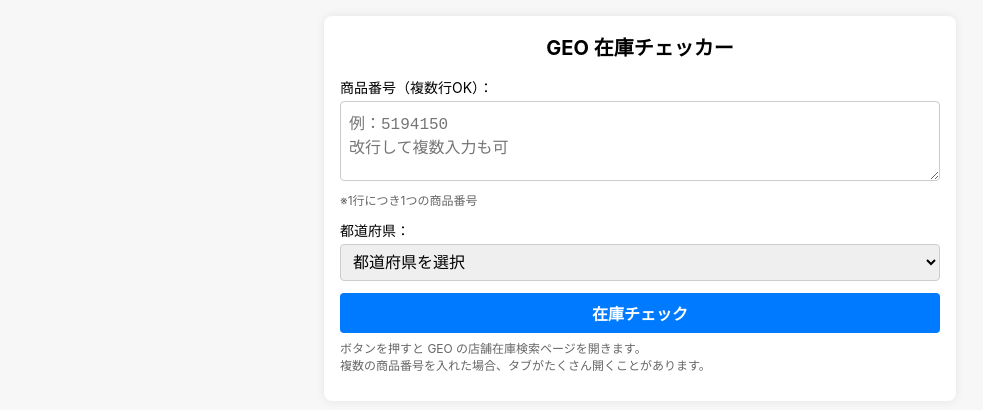
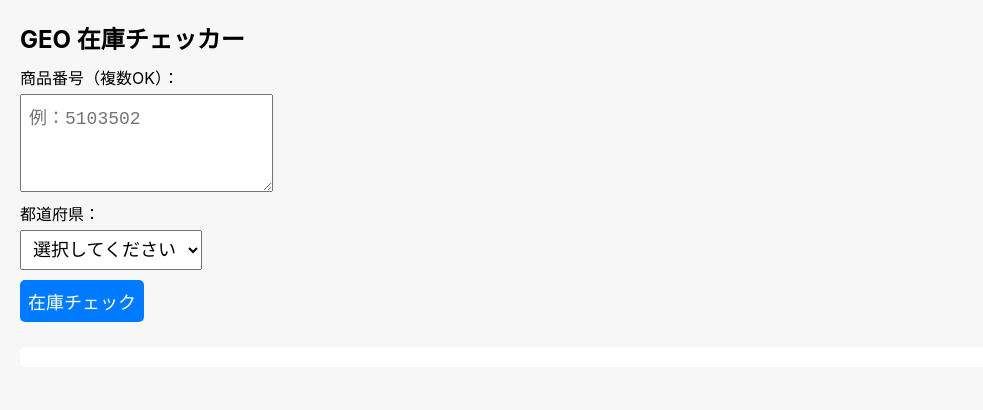
Before and after one commit to yushi464939/geo_checker, a plain HTML site: page index.html in a window 1280 px wide. Shown: the whole page, without its empty margins (0-983 px from the left). Drawn offline with Linux system fonts and the light colour scheme.

Commit message:
Update index.html

```diff
--- a/index.html
+++ b/index.html
@@ -3,158 +3,94 @@
 <head>
     <meta charset="UTF-8">
     <title>GEO在庫チェッカー（シンプル版）</title>
-  <meta name="viewport" content="width=device-width, initial-scale=1">
+    <meta name="viewport" content="width=device-width, initial-scale=1.0">
     <style>
         body {
-      font-family: -apple-system, BlinkMacSystemFont, "Helvetica Neue", Arial, sans-serif;
-      margin: 0;
-      padding: 16px;
+            font-family: -apple-system, BlinkMacSystemFont, sans-serif;
+            margin: 20px;
+            padding: 0;
             background: #f7f7f7;
         }
-    .container {
-      max-width: 600px;
-      margin: 0 auto;
-      background: #fff;
-      padding: 16px;
-      border-radius: 8px;
-      box-shadow: 0 0 10px rgba(0,0,0,0.08);
+        h2 {
+            margin-bottom: 10px;
         }
-    h1 {
-      font-size: 20px;
-      margin: 0 0 16px;
-      text-align: center;
-    }
-    label {
-      display: block;
-      font-size: 14px;
-      margin-bottom: 4px;
-    }
-    textarea, input, select, button {
-      width: 100%;
-      box-sizing: border-box;
-      font-size: 16px;
+        input, button, select, textarea {
+            font-size: 18px;
             padding: 8px;
-      margin-bottom: 12px;
-      border-radius: 4px;
-      border: 1px solid #ccc;
-    }
-    textarea {
-      min-height: 80px;
+            margin: 5px 0;
         }
         button {
-      background: #007bff;
-      color: #fff;
+            background-color: #007bff;
+            color: white;
             border: none;
-      font-weight: bold;
+            border-radius: 5px;
         }
-    button:active {
-      opacity: 0.8;
+        button:hover {
+            background-color: #0056b3;
         }
-    .note {
-      font-size: 12px;
-      color: #666;
-      margin-top: -6px;
-      margin-bottom: 12px;
+        .result {
+            margin-top: 20px;
+            padding: 10px;
+            background: white;
+            border-radius: 5px;
         }
     </style>
 </head>
 <body>
-  <div class="container">
-    <h1>GEO 在庫チェッカー</h1>
 
-    <label for="productIds">商品番号（複数行OK）：</label>
-    <textarea id="productIds" placeholder="例：5194150&#10;改行して複数入力も可"></textarea>
-    <div class="note">※1行につき1つの商品番号</div>
+<h2>GEO 在庫チェッカー</h2>
 
-    <label for="pref">都道府県：</label>
+<label>商品番号（複数OK）：</label><br>
+<textarea id="codes" rows="4" placeholder="例：5103502"></textarea><br>
+
+<label>都道府県：</label><br>
 <select id="pref">
-      <option value="">都道府県を選択</option>
-      <option value="1">北海道</option>
-      <option value="2">青森県</option>
-      <option value="3">岩手県</option>
-      <option value="4">宮城県</option>
-      <option value="5">秋田県</option>
-      <option value="6">山形県</option>
-      <option value="7">福島県</option>
-      <option value="8">茨城県</option>
-      <option value="9">栃木県</option>
-      <option value="10">群馬県</option>
-      <option value="11">埼玉県</option>
-      <option value="12">千葉県</option>
-      <option value="13">東京都</option>
-      <option value="14">神奈川県</option>
-      <option value="15">新潟県</option>
-      <option value="16">富山県</option>
-      <option value="17">石川県</option>
-      <option value="18">福井県</option>
-      <option value="19">山梨県</option>
-      <option value="20">長野県</option>
-      <option value="21">岐阜県</option>
-      <option value="22">静岡県</option>
-      <option value="23">愛知県</option>
-      <option value="24">三重県</option>
-      <option value="25">滋賀県</option>
-      <option value="26">京都府</option>
-      <option value="27">大阪府</option>
-      <option value="28">兵庫県</option>
-      <option value="29">奈良県</option>
-      <option value="30">和歌山県</option>
-      <option value="31">鳥取県</option>
-      <option value="32">島根県</option>
-      <option value="33">岡山県</option>
-      <option value="34">広島県</option>
-      <option value="35">山口県</option>
-      <option value="36">徳島県</option>
-      <option value="37">香川県</option>
-      <option value="38">愛媛県</option>
-      <option value="39">高知県</option>
-      <option value="40">福岡県</option>
-      <option value="41">佐賀県</option>
-      <option value="42">長崎県</option>
-      <option value="43">熊本県</option>
-      <option value="44">大分県</option>
-      <option value="45">宮崎県</option>
-      <option value="46">鹿児島県</option>
-      <option value="47">沖縄県</option>
-    </select>
+    <option value="">選択してください</option>
+    <option>北海道</option><option>青森県</option><option>岩手県</option><option>宮城県</option>
+    <option>秋田県</option><option>山形県</option><option>福島県</option><option>茨城県</option>
+    <option>栃木県</option><option>群馬県</option><option>埼玉県</option><option>千葉県</option>
+    <option>東京都</option><option>神奈川県</option><option>新潟県</option><option>富山県</option>
+    <option>石川県</option><option>福井県</option><option>山梨県</option><option>長野県</option>
+    <option>岐阜県</option><option>静岡県</option><option>愛知県</option><option>三重県</option>
+    <option>滋賀県</option><option>京都府</option><option>大阪府</option><option>兵庫県</option>
+    <option>奈良県</option><option>和歌山県</option><option>鳥取県</option><option>島根県</option>
+    <option>岡山県</option><option>広島県</option><option>山口県</option><option>徳島県</option>
+    <option>香川県</option><option>愛媛県</option><option>高知県</option><option>福岡県</option>
+    <option>佐賀県</option><option>長崎県</option><option>熊本県</option><option>大分県</option>
+    <option>宮崎県</option><option>鹿児島県</option><option>沖縄県</option>
+</select><br>
 
-    <button id="checkBtn">在庫チェック</button>
-    <div class="note">
-      ボタンを押すと GEO の店舗在庫検索ページを開きます。<br>
-      複数の商品番号を入れた場合、タブがたくさん開くことがあります。
-    </div>
-  </div>
+<button onclick="checkStock()">在庫チェック</button>
+
+<div id="result" class="result"></div>
 
 <script>
-    document.getElementById('checkBtn').addEventListener('click', () => {
-      const productText = document.getElementById('productIds').value.trim();
-      const pref = document.getElementById('pref').value;
+async function checkStock() {
+    const result = document.getElementById("result");
+    result.innerHTML = "検索中…";
 
-      if (!productText) {
-        alert('商品番号を入力してください');
-        return;
-      }
-      if (!pref) {
-        alert('都道府県を選択してください');
+    const pref = document.getElementById("pref").value;
+    const codes = document.getElementById("codes").value
+        .split("\n")
+        .map(c => c.trim())
+        .filter(c => c);
+
+    if (!pref || codes.length === 0) {
+        result.innerHTML = "商品番号と都道府県を入力してください。";
         return;
     }
 
-      const ids = productText.split(/\s+/).filter(Boolean);
+    let html = "";
+    for (const code of codes) {
+        const url = `https://geo-online.co.jp/store_info/item/${code}/?clk=store_info_search`;
 
-      ids.forEach((id, index) => {
-        const url =
-          'https://geo-online.co.jp/store_info/search?ismap=0&ps=30'
-          + '&keyword=' + encodeURIComponent(id)
-          + '&pref=' + encodeURIComponent(pref);
+        html += `<h3>商品番号: ${code}</h3>`;
+        html += `<a href="${url}" target="_blank">GEO商品ページを開く</a><br><br>`;
+    }
 
-        // 1つ目は同じタブで開く、2つ目以降は新しいタブを試みる
-        if (index === 0) {
-          window.location.href = url;
-        } else {
-          window.open(url, '_blank');
+    result.innerHTML = html;
 }
-      });
-    });
 </script>
+
 </body>
 </html>
```
Lines whose indentation alone changed are shown as unchanged.
